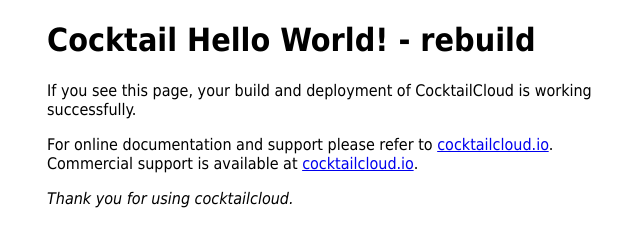
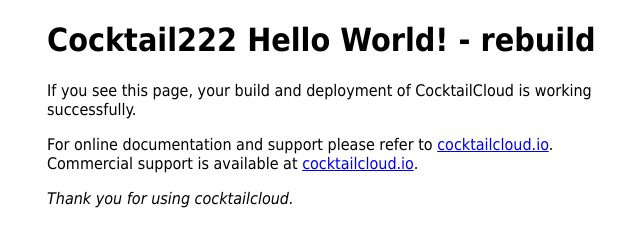
Before and after one commit to AcornGun/testhtml, a plain HTML site: page index.html in a window 1280 px wide. Shown: the whole page, without its empty margins (313-953 px from the left). Drawn offline with Linux system fonts and the light colour scheme.

Commit message:
Update index.html

```diff
--- a/index.html
+++ b/index.html
@@ -11,7 +11,7 @@
 </style>
 </head>
 <body>
-<h1>Cocktail Hello World! - rebuild</h1>
+<h1>Cocktail222 Hello World! - rebuild</h1>
 <p>If you see this page,
 your build and deployment of CocktailCloud is working successfully.</p>
 
```
